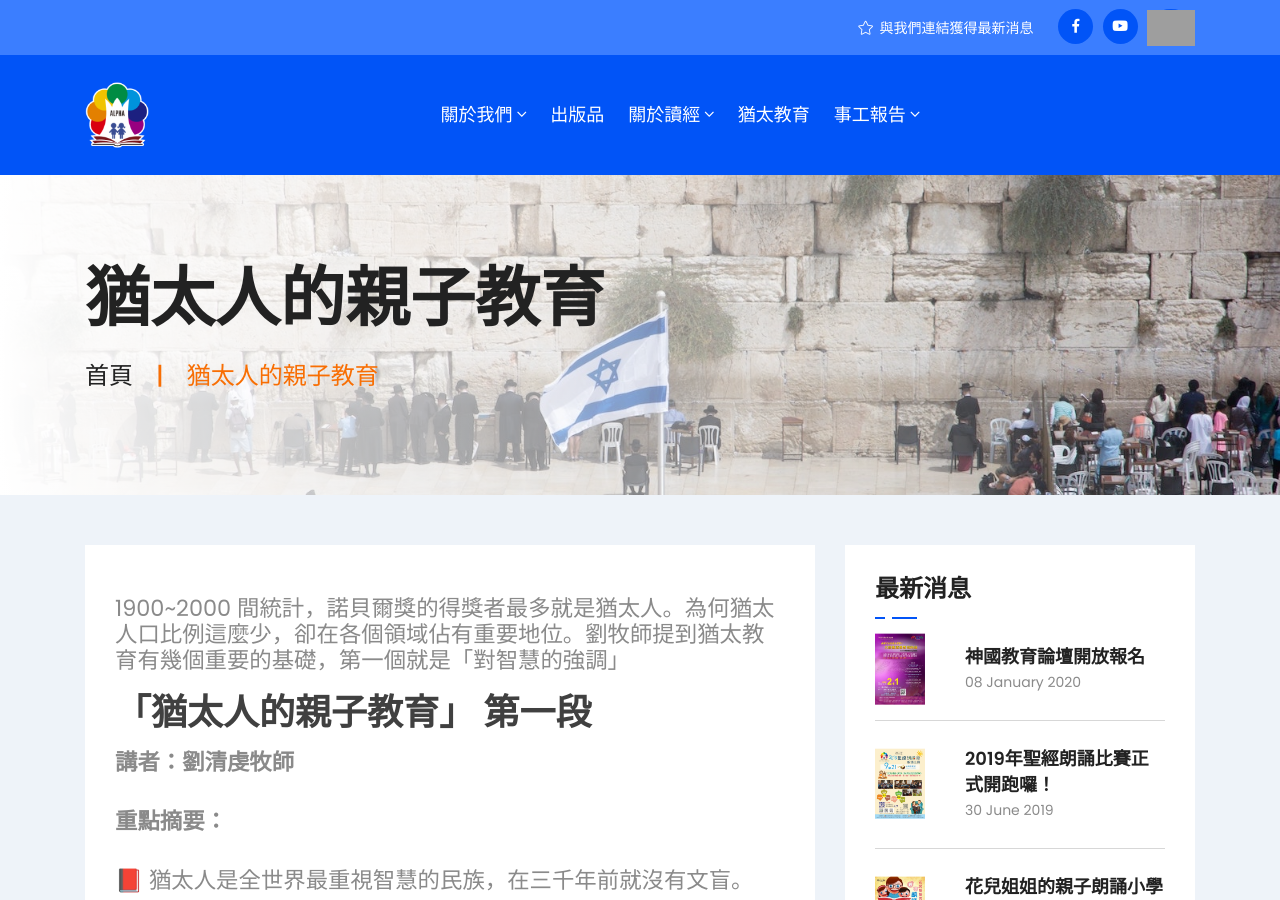
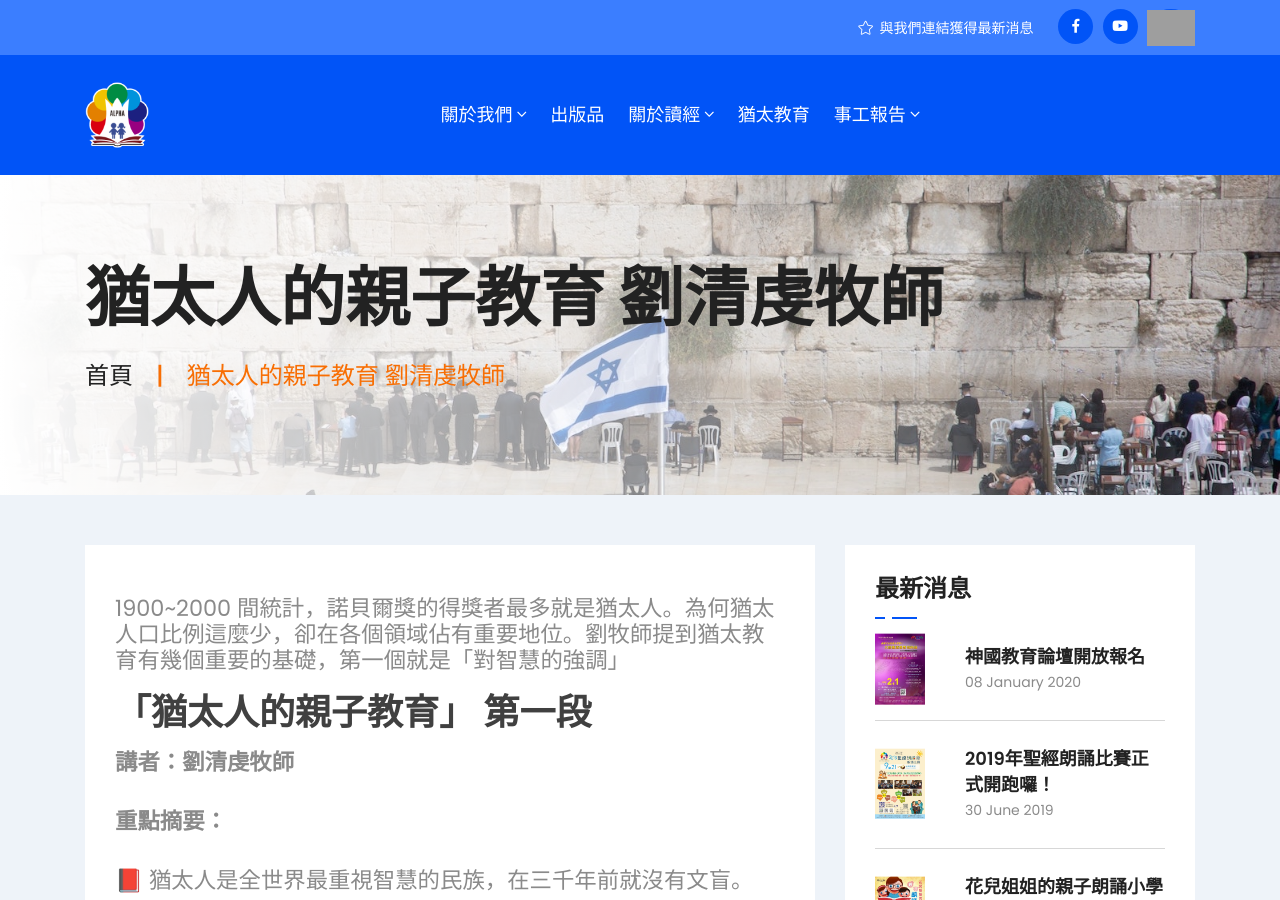
Before and after one commit to alpha6309/website, a Jekyll site: the page built from _jewish/「猶太人的親子教育」 .md, in a window 1280 px wide and 900 px high. Built offline with Jekyll 4.4.1, drawn with Linux system fonts in a browser that asks for light colours; grey boxes are pictures that could not be loaded.

Commit message:
Update 「猶太人的親子教育」 .md

```diff
--- a/_jewish/「猶太人的親子教育」 .md
+++ b/_jewish/「猶太人的親子教育」 .md
@@ -1,6 +1,6 @@
 ---
 layout: post
-title: "猶太人的親子教育"
+title: "猶太人的親子教育 劉清虔牧師"
 date: 2018-11-16 00:00:00 +0800
 categories: [jewish]
 ---
```
